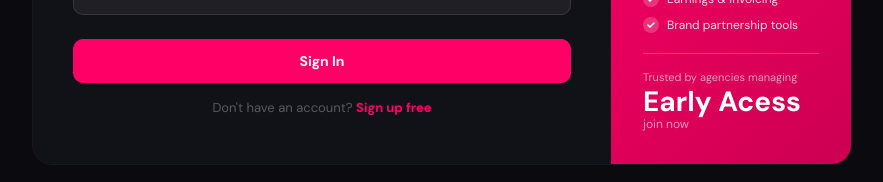
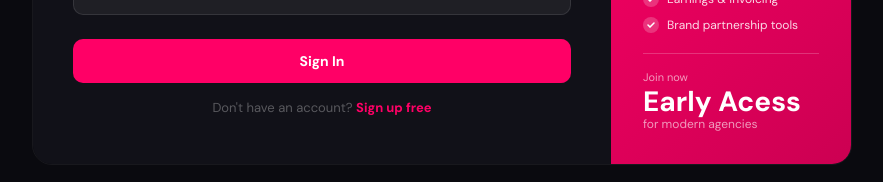
Before and after one commit to molitormarketing/ifilmit, a Next.js app: page / in a window 1280 px wide. Shown: the part 457-639 px from the top of the page, without its empty margins (198-1081 px from the left). Built offline with nearby package versions, Linux system fonts and the light colour scheme; no server answers.

Commit message:
Update FilmItApp.js

```diff
--- a/components/FilmItApp.js
+++ b/components/FilmItApp.js
@@ -472,9 +472,9 @@ function LoginScreen({ onLogin }) {
               </div>
             ))}
             <div style={{ marginTop:20, borderTop:"1px solid rgba(255,255,255,0.2)", paddingTop:16 }}>
-              <div style={{ fontSize:11, color:"rgba(255,255,255,0.6)", marginBottom:4 }}>Trusted by agencies managing</div>
+              <div style={{ fontSize:11, color:"rgba(255,255,255,0.6)", marginBottom:4 }}>Join now</div>
               <div style={{ fontSize:28, fontWeight:700, color:"#fff", lineHeight:1 }}>Early Acess</div>
-              <div style={{ fontSize:12, color:"rgba(255,255,255,0.6)" }}>join now</div>
+              <div style={{ fontSize:12, color:"rgba(255,255,255,0.6)" }}>for modern agencies</div>
             </div>
           </div>
         </div>
```
